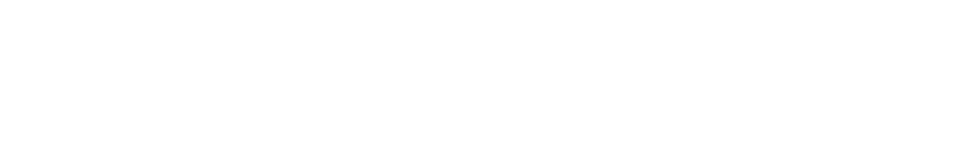
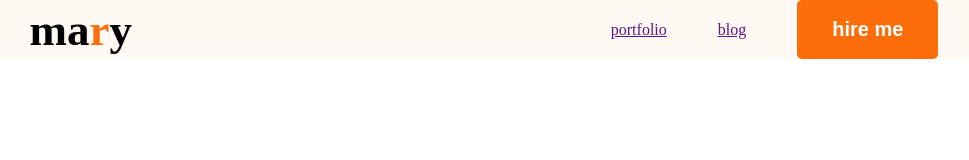
Before and after one commit to nadiaislamritu2-cyber/hero-dev-code, a plain HTML site: page index.html in a window 1280 px wide. Shown: the whole page, without its empty margins (156-1125 px from the left). Drawn offline with Linux system fonts and the light colour scheme.

Commit message:
added my header section

```diff
--- a/index.html
+++ b/index.html
@@ -4,8 +4,25 @@
     <meta charset="UTF-8">
     <meta name="viewport" content="width=device-width, initial-scale=1.0">
     <title>Farzana Akter portfolio</title>
+    <link rel="preconnect" href="https://fonts.googleapis.com">
+<link rel="preconnect" href="https://fonts.gstatic.com" crossorigin>
+<link href="https://fonts.googleapis.com/css2?family=Open+Sans:ital,wght@0,300..800;1,300..800&display=swap" rel="stylesheet">
+
+<link rel="stylesheet" href="styles/porfolio.css">
 </head>
-<body>
+<body class="font-open-sans">
+    <header>
+        <nav>
+            <div class="logo">
+                <h2>ma<span class="color-orange">r</span>y</h2>
+            </div>
 
+            <ul class="menu">
+                <li><a href="">portfolio</a></li>
+                <li><a href="">blog</a></li>
+                <li><button class="btn">hire me</button></li>
+            </ul>
+        </nav>
+    </header>
 </body>
 </html>
--- /dev/null
+++ b/styles/porfolio.css
@@ -0,0 +1,53 @@
+*{
+    margin: 0;
+    padding: 0;
+    box-sizing: border-box;
+}
+/* shared style */
+. font-open-sans> {
+  font-family: "Open Sans", sans-serif;
+  font-optical-sizing: auto;
+}
+
+.logo h2{
+    font-size: 45px;
+}
+
+.btn{
+    background-color: #FD6E0A;
+    border: none;
+    padding: 18px 35px;
+    border-radius: 5px;
+    font-size: 20px;
+    font-weight:bold ;
+    color: white;
+}
+.color-orange{
+    color: #FD6E0A;
+}
+
+/* main style */
+
+header{
+    background-color: #FFF8F3;
+}
+nav{
+    width: 71%;
+    max-width: 1140px;
+    /* border: 1px solid red; */
+    margin: 0px auto;
+    display: flex;
+    justify-content: space-between;
+    align-items: center;
+}
+nav .menu{
+    display: flex;
+    list-style-type: none;
+    gap: 51px;
+    align-items: center;
+}
+nav menu a{
+    font-size: 20px;
+    color: #474747;
+    text-decoration: none;
+}
```
